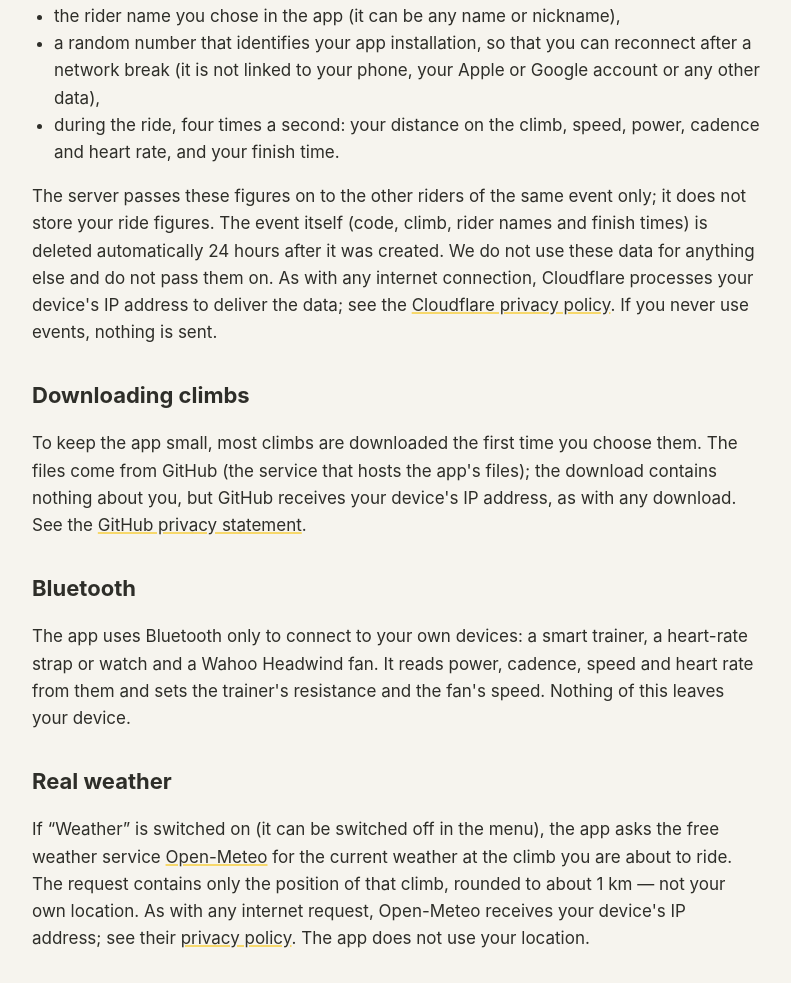
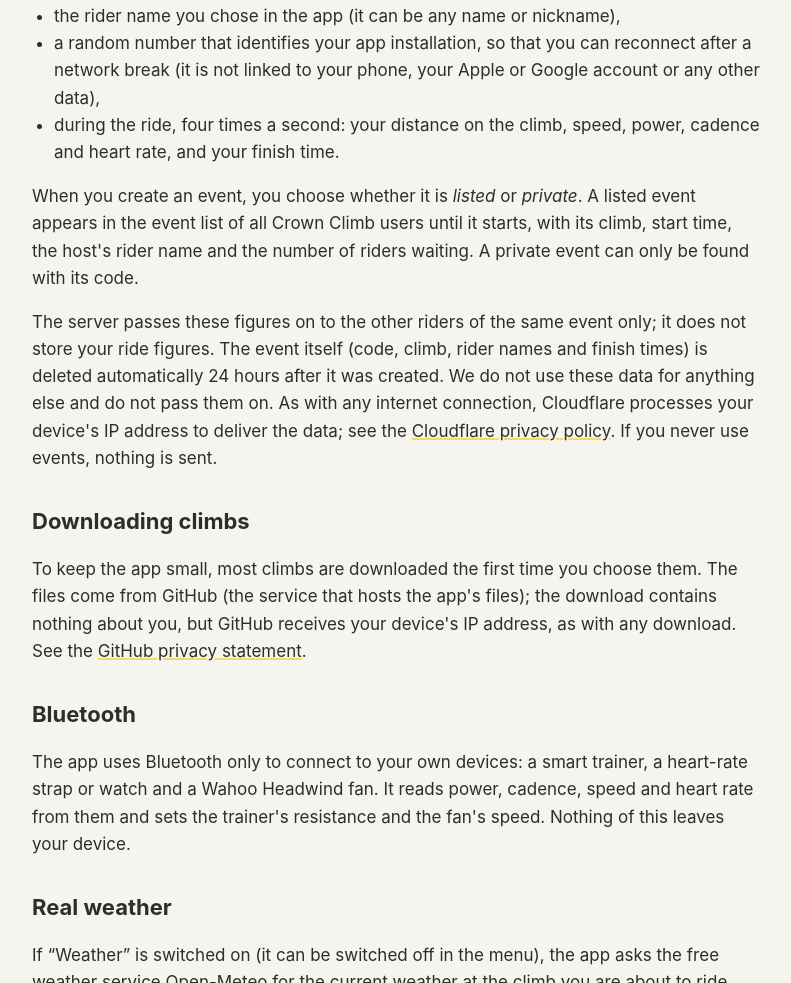
Before and after one commit to Suicoleiro/CrownClimb, a plain HTML site: page docs/privacy.html in a window 1280 px wide. Shown: the part 780-1763 px from the top of the page, without its empty margins (244-1035 px from the left). Drawn offline with Linux system fonts and the light colour scheme.

Commit message:
Privacy: listed events

```diff
--- a/docs/privacy.html
+++ b/docs/privacy.html
@@ -35,6 +35,9 @@
     <li>during the ride, four times a second: your distance on the climb, speed, power, cadence and heart rate, and your
     finish time.</li>
   </ul>
+  <p>When you create an event, you choose whether it is <em>listed</em> or <em>private</em>. A listed event appears in the
+  event list of all Crown Climb users until it starts, with its climb, start time, the host's rider name and the number of
+  riders waiting. A private event can only be found with its code.</p>
   <p>The server passes these figures on to the other riders of the same event only; it does not store your ride figures.
   The event itself (code, climb, rider names and finish times) is deleted automatically 24 hours after it was created.
   We do not use these data for anything else and do not pass them on. As with any internet connection, Cloudflare
```
